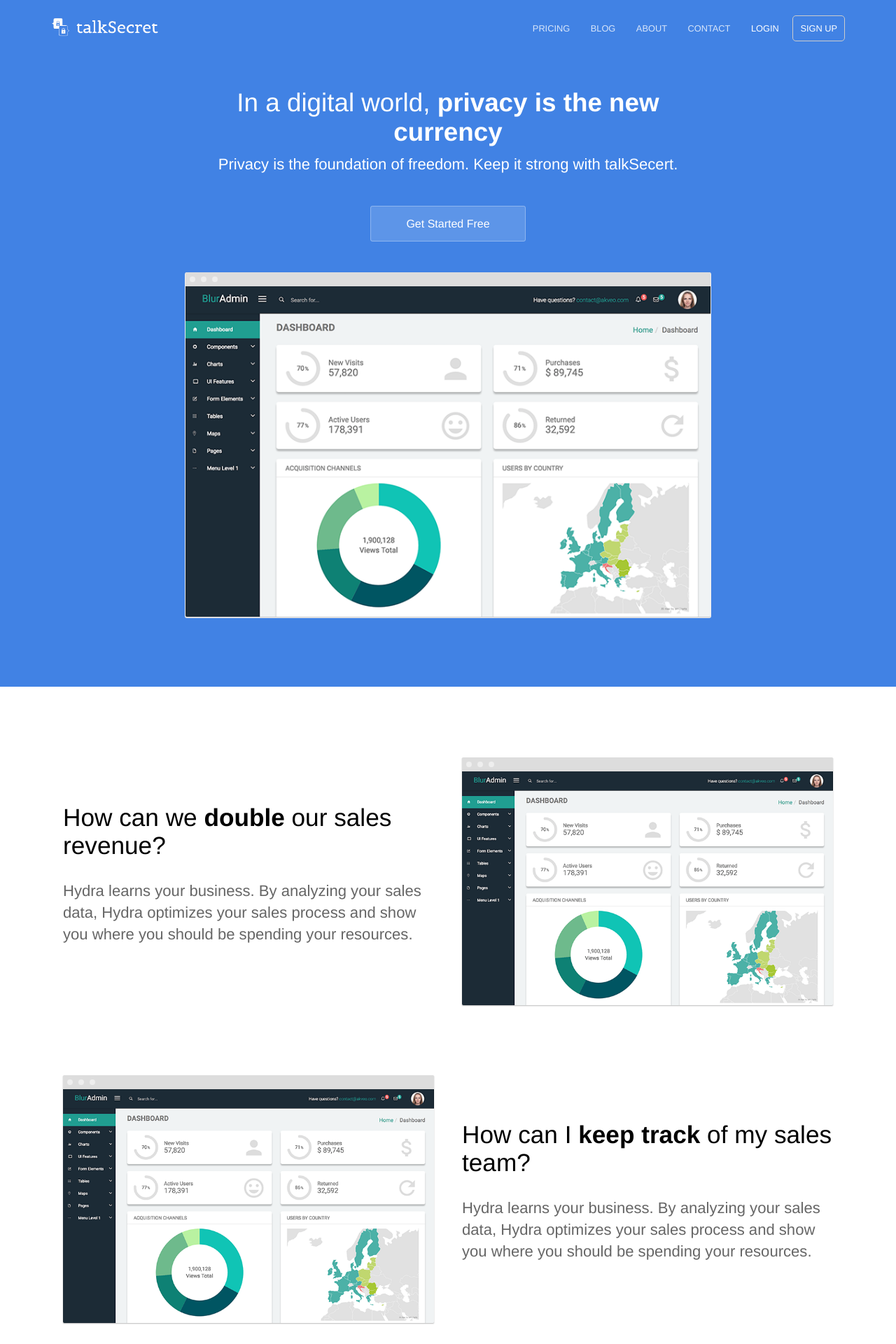
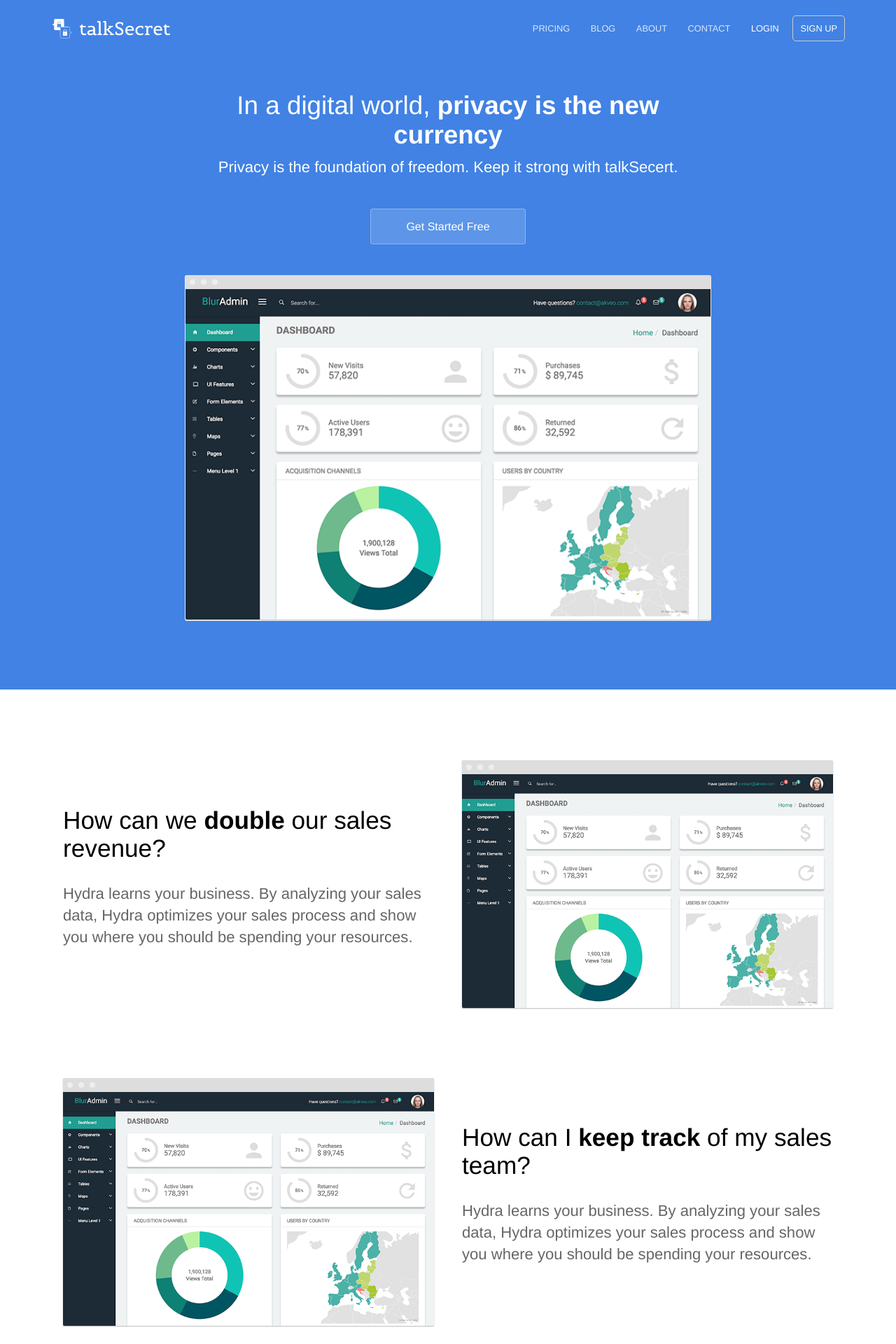
Before and after one commit to milinddeore/talkSecretAIWebsite, a Jekyll site: the page built from index.html, in a window 1280 px wide. Shown: the top 1920 px of the page at 70% size. Built offline with Jekyll 4.4.1, drawn with Linux system fonts in a browser that asks for light colours.

Commit message:
Update default.html

```diff
--- a/_layouts/default.html
+++ b/_layouts/default.html
@@ -23,7 +23,7 @@
 	<body>
 		<header>
 			<div class="container">
-				<div class="company-name"><a href="{{ site.baseurl }}/"><img src="{{ site.baseurl }}/images/white-logo.png" alt="talkSecret logo" width="150" height="36" /></a></div>
+				<div class="company-name"><a href="{{ site.baseurl }}/"><img src="{{ site.baseurl }}/images/white-logo.png" alt="talkSecret logo" width="200" height="40" /></a></div>
 				{% include navigation.html %}
 			</div>
 		</header>
```
